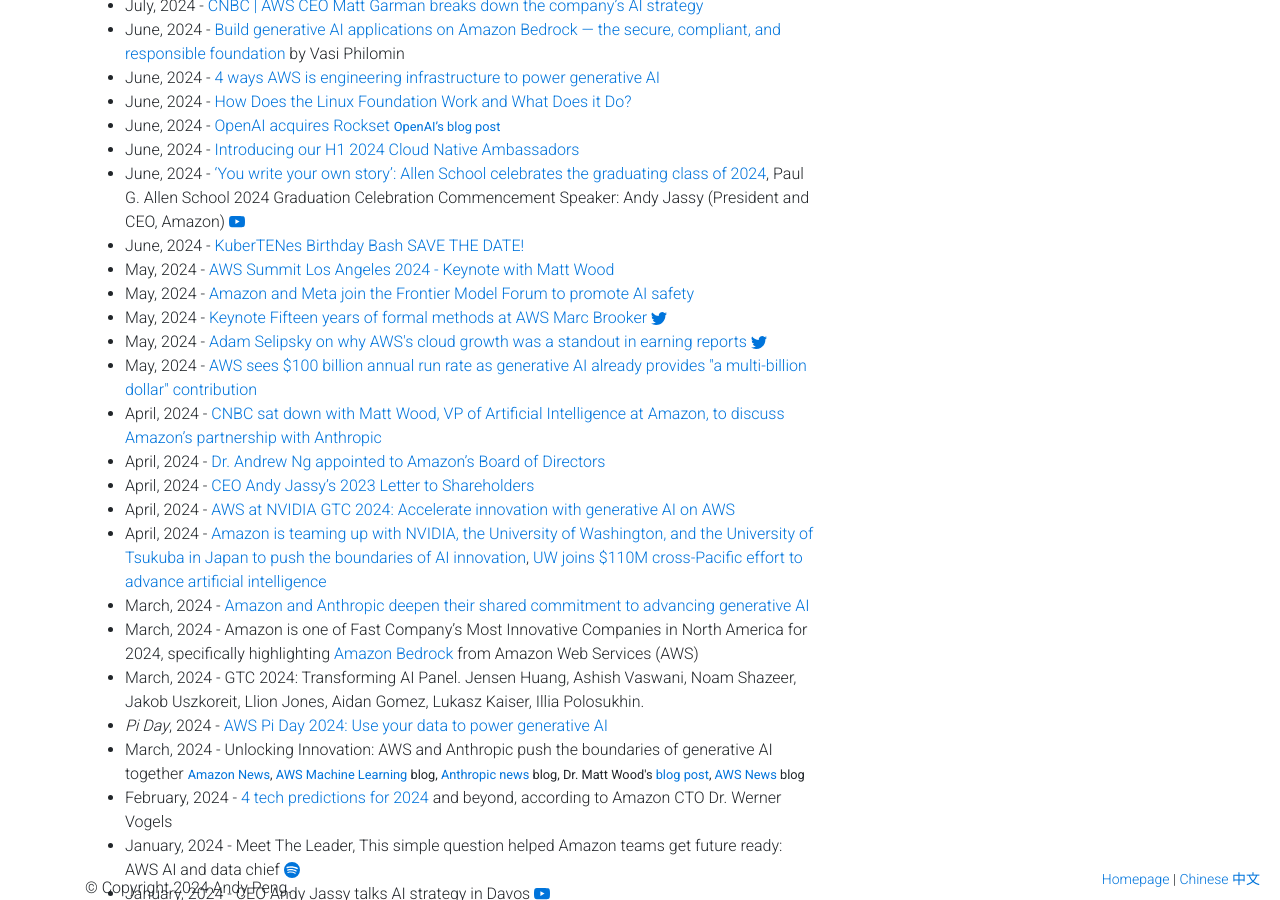
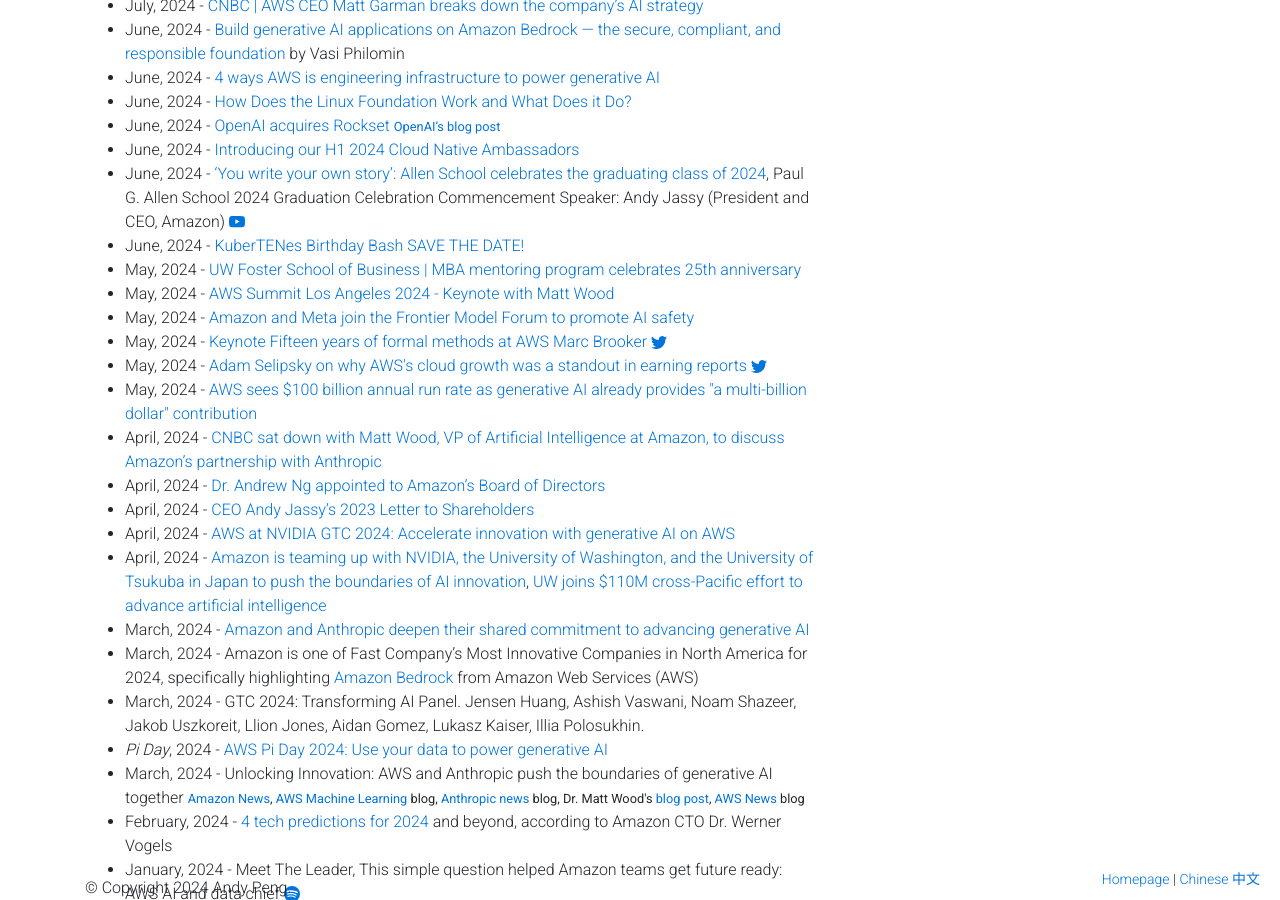
Before and after one commit to gfw001/gfw001.github.io, a Jekyll site: the page portfolio.html, which Jekyll copies as it is, in a window 1280 px wide and 900 px high, scrolled down 2480 px. Built offline with Jekyll 4.4.1, drawn with Linux system fonts in a browser that asks for light colours; nearby versions of some CDN libraries; a style sheet for code colours, icons or effects is not loaded.

Commit message:
Update portfolio.html

```diff
--- a/portfolio.html
+++ b/portfolio.html
@@ -442,6 +442,9 @@
 	       June, 2024 - <a href="https://events.linuxfoundation.org/kuber10es-birthday-bash/">KuberTENes Birthday Bash SAVE THE DATE!</a>
 	</li>
 	<li>
+	       May, 2024 - <a href="https://www.linkedin.com/pulse/mba-mentoring-program-celebrates-25th-anniversary-2hyac/">UW Foster School of Business | MBA mentoring program celebrates 25th anniversary</a>
+	</li>
+	<li>
 	       May, 2024 - <a href="https://www.youtube.com/watch?v=E-VaYqL5r7Q">AWS Summit Los Angeles 2024 - Keynote with Matt Wood</a>
 	</li>
 	<li>
```
